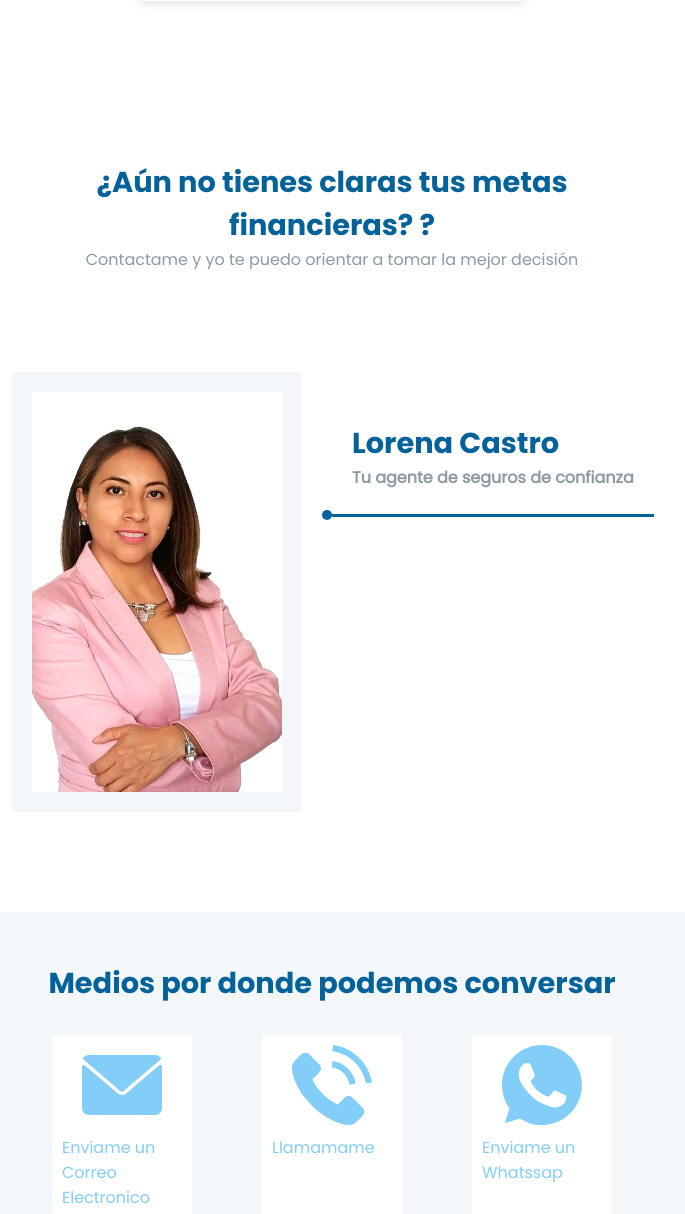
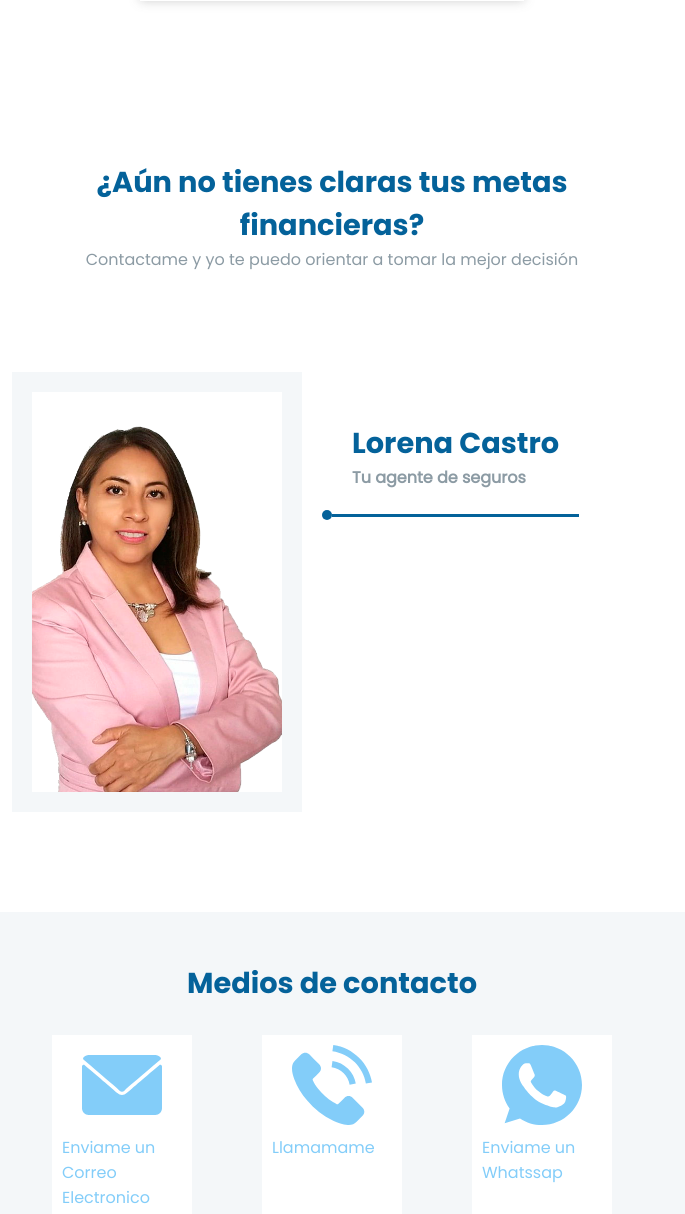
Before and after one commit to Hectorc70/web_lorena, a Django app: page / in a window 1280 px wide. Shown: the part 479-1693 px from the top of the page, without its empty margins (308-993 px from the left). Run offline with Django 3.2, Linux system fonts and the light colour scheme; parts of the project's set-up code (start-up, migrations or seed data) failed here and were passed over.

Commit message:
cambios de texto
Hice los cambios de texto que me pediste!

```diff
--- a/templates/index.html
+++ b/templates/index.html
@@ -175,7 +175,7 @@
             </a>
         </div>
         <div id="container-presentation">
-            <h2 class="title-section title-presentation">¿Aún no tienes claras tus metas financieras? ? </h2>
+            <h2 class="title-section title-presentation">¿Aún no tienes claras tus metas financieras?</h2>
             <p class="subtitle subtitle-presentation">Contactame y yo te puedo orientar a tomar la mejor decisión</p>
 
             <div id="container-description">
@@ -191,7 +191,7 @@
                 <div id="container-name">
                     <div id="data">
                         <h2 class="title-section">Lorena Castro</h2>
-                        <h2 class="subtitle">Tu agente de seguros de confianza</h2>
+                        <h2 class="subtitle">Tu agente de seguros</h2>
                     </div>
 
                     <div id="container-line-separator">
@@ -207,7 +207,7 @@
     <section id="section-contact-about-me">
         <div id="container-contact-about-me">
             <div id="container-contact">
-                <h2 class="title-section">Medios por donde podemos conversar</h2>
+                <h2 class="title-section">Medios de contacto</h2>
                 <div id="container-methods-contact">
                     <a class="method" onclick="javascript: window.location.href='mailto:lcastro1274@gmail.com';">
                         <svg class="icon-method" version="1.1" id="Layer_1" xmlns="http://www.w3.org/2000/svg"
```
